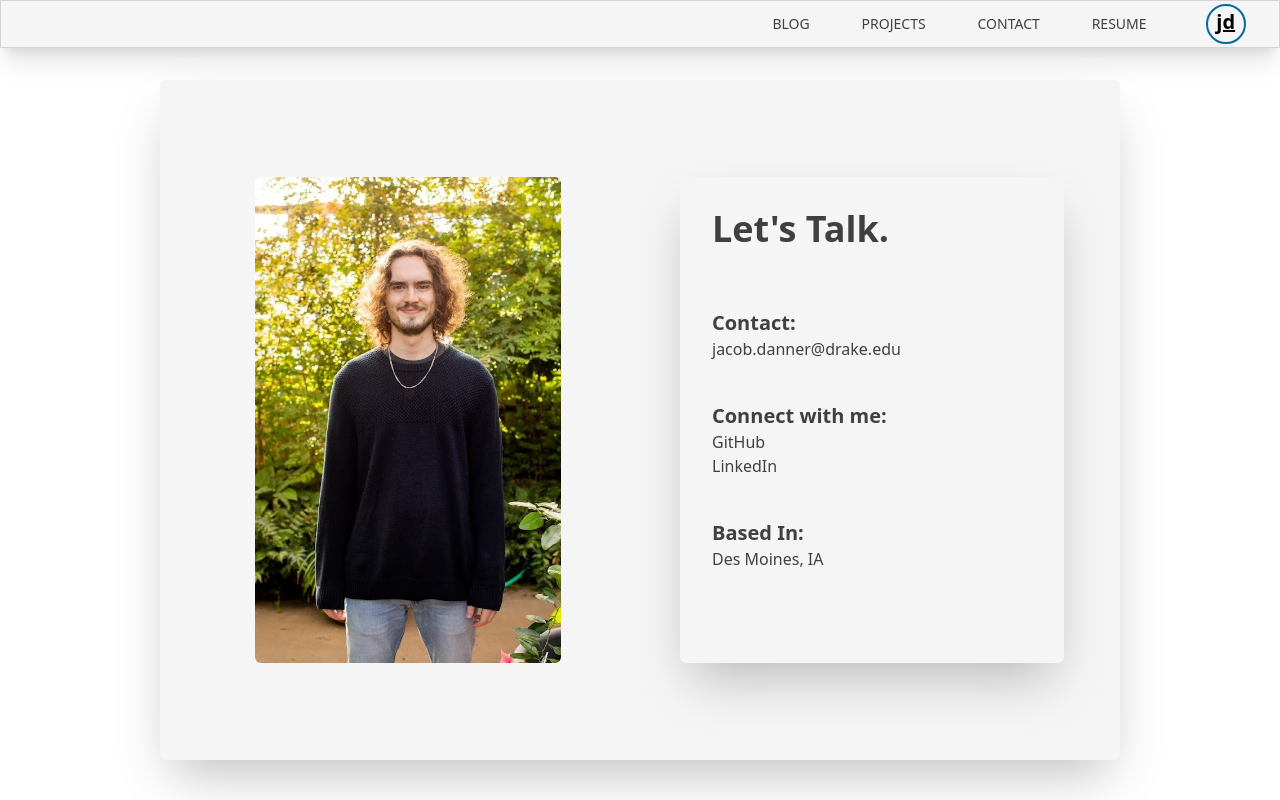
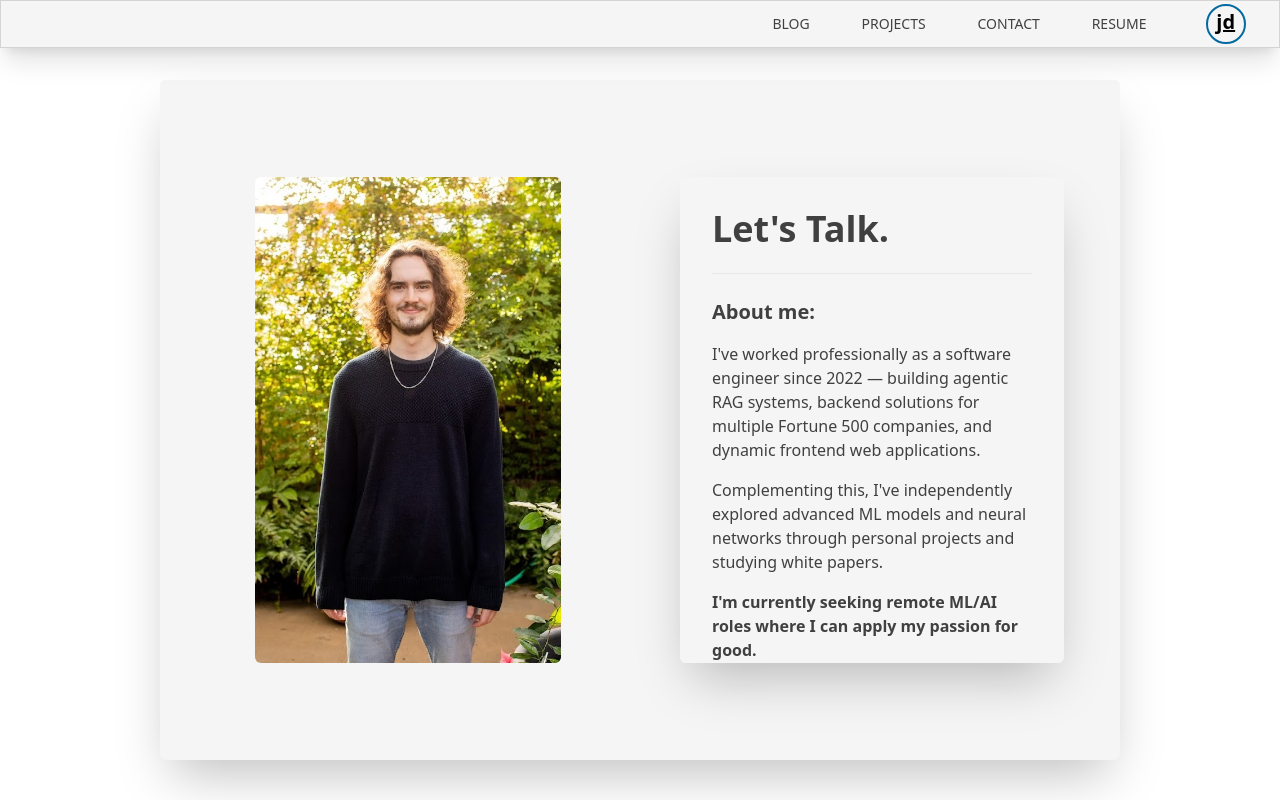
Before and after one commit to jacob-danner/jacobdanner.dev, a React (Vite) app: page /contact in a window 1280 px wide. Built offline with nearby package versions, Linux system fonts and the light colour scheme.

Commit message:
feat: update outdated content

```diff
--- a/src/App.tsx
+++ b/src/App.tsx
@@ -6,7 +6,6 @@ function App() {
 
   return (
     <Router>
-
       <Navbar />
       <Routes>
         <Route path="/" element={<About />} />
--- a/src/Navbar.tsx
+++ b/src/Navbar.tsx
@@ -9,7 +9,7 @@ export const Navbar = () => {
             <li className="hover:text-sky-700"> <Link to={"/blog"}>BLOG</Link> </li>
             <li className="hover:text-sky-700"> <Link to={"/projects"}>PROJECTS</Link></li>
             <li className="hover:text-sky-700"> <Link to={"/contact"}>CONTACT</Link> </li>
-            <li className="hover:text-sky-700"> <a href="https://drive.google.com/file/d/181Xph6HUwYbmmx3HFoFhDp-4xgv0emEQ/view?usp=sharing">RESUME</a></li>
+            <li className="hover:text-sky-700"> <a href="https://drive.google.com/file/d/1V7JGEOyl2O0XdI9DRB6EXX0cxlApDCSC/view?usp=sharing">RESUME</a></li>
           </ul>
 
           <div id="logo-wrapper" className="flex justify-center w-1/4">
--- a/src/Pages/About/About.tsx
+++ b/src/Pages/About/About.tsx
@@ -1,5 +1,4 @@
 import { AnimatedTyping } from "./AnimatedTyping"
-import { Link } from "react-router-dom"
 
 export const About = () => {
     return(
@@ -8,12 +7,9 @@ export const About = () => {
           <AnimatedTyping />
         </div>
 
-        <div id="poem" className="text-sm lg:text-lg md:text-base sm:text-sm opacity-60 font-medium">
-          <p className=" mt-10 text-center">"A senior in college,<br />With a curious mind and heart,<br />Building a bright future."</p>
-          <p className="mt-4 text-right">-ChatGPT</p>
+        <div id="about" className="text-sm lg:text-lg md:text-base sm:text-sm opacity-60 font-medium">
+          <p className=" mt-10 text-center">A hands-on software engineer passionate about AI,<br />always learning and experimenting.</p>
         </div>
-
-
       </div>
     )
 }
--- a/src/Pages/About/AnimatedTyping.tsx
+++ b/src/Pages/About/AnimatedTyping.tsx
@@ -13,7 +13,7 @@ export const AnimatedTyping = () => {
       } else {
         clearInterval(intervalId);
       }
-    }, 70);
+    }, 50);
     return () => clearInterval(intervalId);
   }, [index, text]);
 
--- a/src/Pages/Contact/ContactPage.tsx
+++ b/src/Pages/Contact/ContactPage.tsx
@@ -9,43 +9,42 @@ export const ContactPage: React.FC = () => {
   return (
     <div id="wrapper" className="mt-20 mb-10 w-9/12 mx-auto p-4 bg-neutral-100 flex items-center rounded-md h-full overflow-auto shadow-2xl">
 
-        <div id='left-wrapper' className='w-1/2 h-3/4 text-neutral-700 flex flex-col items-center'>
+      <div id='left-wrapper' className='w-1/2 h-3/4 text-neutral-700 flex flex-col items-center justify-center'>
         <img src={profile} className="max-h-full mx-auto rounded-md"></img>
       </div>
 
+      <div id="right-wrapper" className="flex w-1/2 h-3/4 items-center text-neutral-700" >
+        <div id="container-content" className="bg-neutral-100 w-full h-full mx-10 flex flex-col shadow-2xl rounded-md p-8 overflow-auto">
+          <h1 className="text-4xl font-bold text-underline">Let's Talk.</h1>
 
+          <hr className='mt-6' />
 
-        <div id="content-wrapper" className="flex w-1/2 h-3/4 items-center text-neutral-700" >
-          <div id="contacts" className="bg-neutral-100 w-full h-full mx-10 flex flex-col shadow-2xl rounded-md p-8">
-            <h1 className="text-4xl font-bold">Let's Talk.</h1>
+          <div className='h-full'>
+            <h2 className="text-xl font-semibold mt-6 mb-4">About me:</h2>
+            <div id="about-me-paragraphs" className='space-y-4'>
+              <p>I've worked professionally as a software engineer since 2022 — building agentic RAG systems, backend solutions for multiple Fortune 500 companies, and dynamic frontend web applications.</p>
+              <p>Complementing this, I've independently explored advanced ML models and neural networks through personal projects and studying white papers.</p>
+              <p className='font-semibold'>I'm currently seeking remote ML/AI roles where I can apply my passion for good.</p>
+              <p>Please see my resume for more information.</p>
+            </div>
 
-            <div id='non-header' className='flex flex-col h-full justify-around my-10'>
+            <hr className='mt-6' />
 
-              <div id="email-wrapper">
-                <h1 className="text-xl font-semibold">Contact:</h1>
-                <ul id="links">
-                <li>jacob.danner@drake.edu</li>
+            <h2 className="text-xl font-semibold mt-6 mb-4">Based in:</h2>
+            <p>Des Moines, Iowa</p>
+
+            <hr className='mt-6' />
+
+            <h2 className="text-xl font-semibold mt-6 mb-4">Connect with me:</h2>
+            <ul id="links" className='space-y-2 list-disc list-inside pb-10'>
+              <li><a href="https://github.com/jacob-danner" className='hover:text-sky-700'>GitHub</a></li>
+              <li><a href="https://www.linkedin.com/in/jacob-danner/" className='hover:text-sky-700'>LinkedIn</a></li>
+              <li><a href="mailto:jacob@jacobdanner.dev" className='hover:text-sky-700'>jacob@jacobdanner.dev</a></li>
             </ul>
           </div>
-
-              <div id="link-wrapper">
-                <h1 className="text-xl font-semibold">Connect with me:</h1>
-                <ul id="links">
-                  <li><a href="https://github.com/jacob-danner" className='hover:text-sky-700'>GitHub</a></li>
-                  <li><a href="https://www.linkedin.com/in/jacob-danner/" className='hover:text-sky-700'>LinkedIn</a></li>
-                </ul>
+        </div>
       </div>
 
-              <div id='based-in'>
-                <h1 className="text-xl font-semibold">Based In:</h1>
-                <h1 className="">Des Moines, IA</h1>
-              </div>
-
-            </div>
-
-
-          </div>
-        </div>
 
 
 
```
Also changed, not shown: 1 other file (tests, documents, lock files or other folders). Lines whose indentation alone changed are shown as unchanged.
